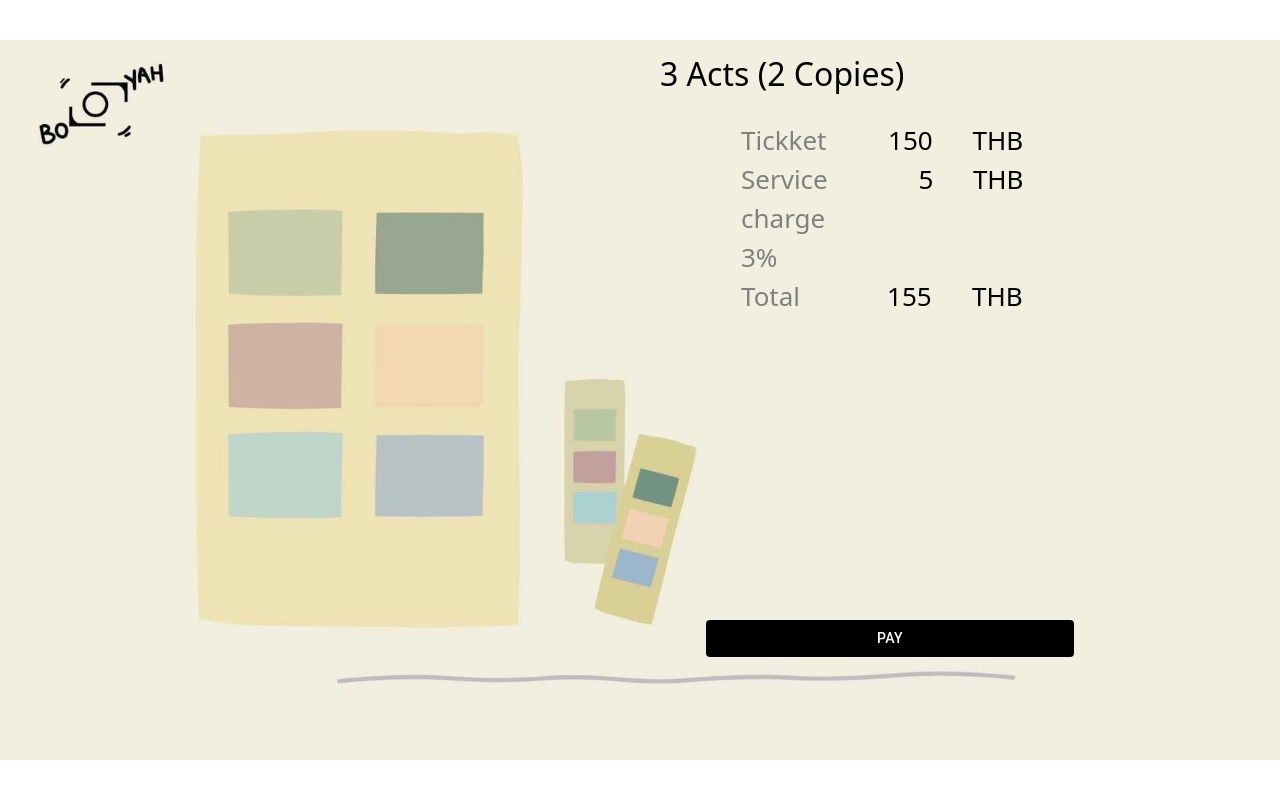
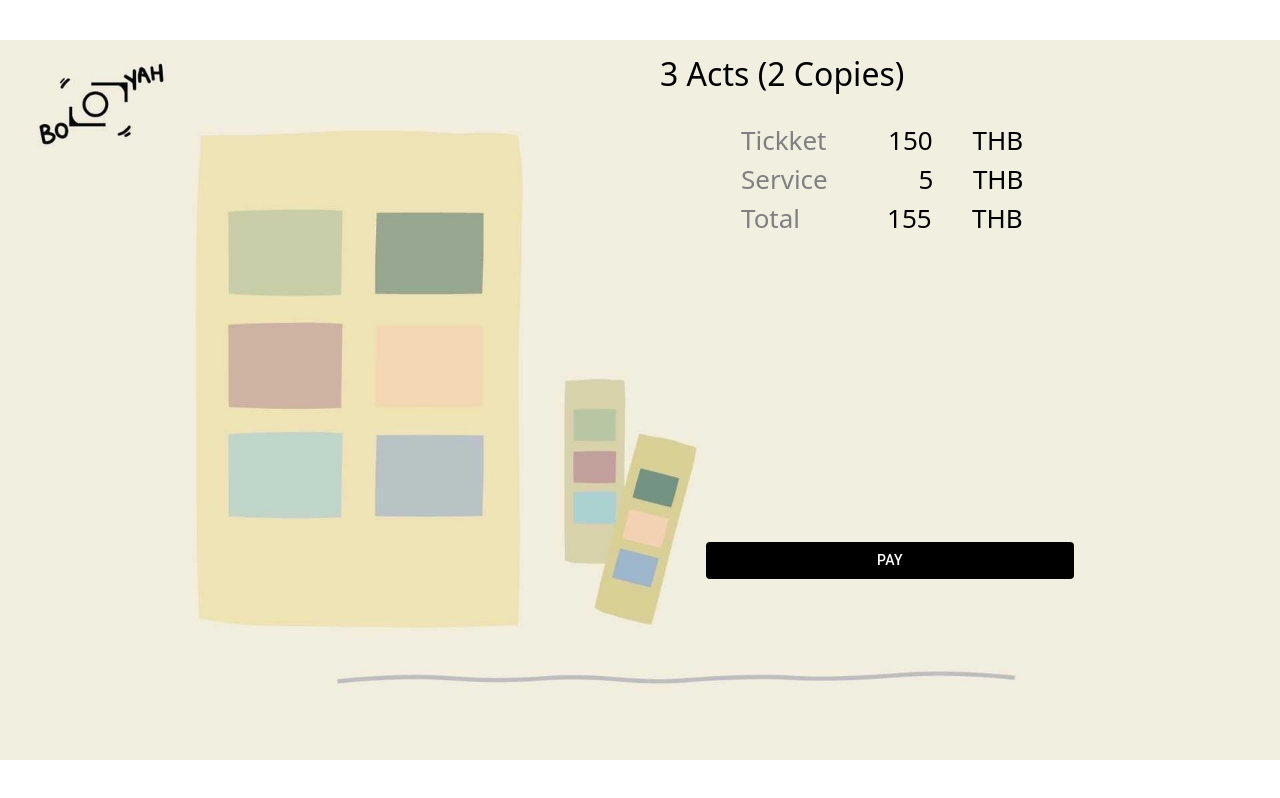
Before and after one commit to watcharakan/Photobooth, a React (Create React App) app in the folder client/dslr-client/: page /list in a window 1280 px wide. Built offline with nearby package versions, Linux system fonts and the light colour scheme.

Commit message:
price ui

```diff
--- a/client/dslr-client/src/components/list.js
+++ b/client/dslr-client/src/components/list.js
@@ -55,7 +55,7 @@ class List extends React.Component {
                                 <Col>THB</Col>
                             </Row>
                             <Row>
-                                <Col style={{ textAlign: 'left', color: 'grey' }}>Service charge 3%</Col>
+                                <Col style={{ textAlign: 'left', color: 'grey' }}>Service</Col>
                                 <Col style={{ textAlign: 'right' }}>5</Col>
                                 <Col>THB</Col>
                             </Row>
```
